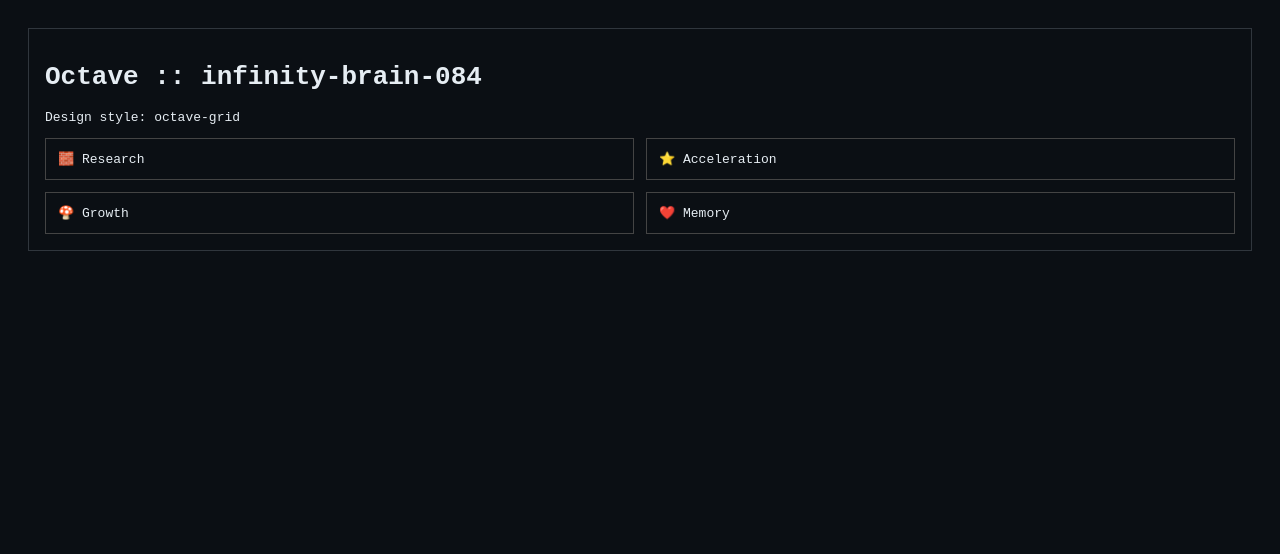
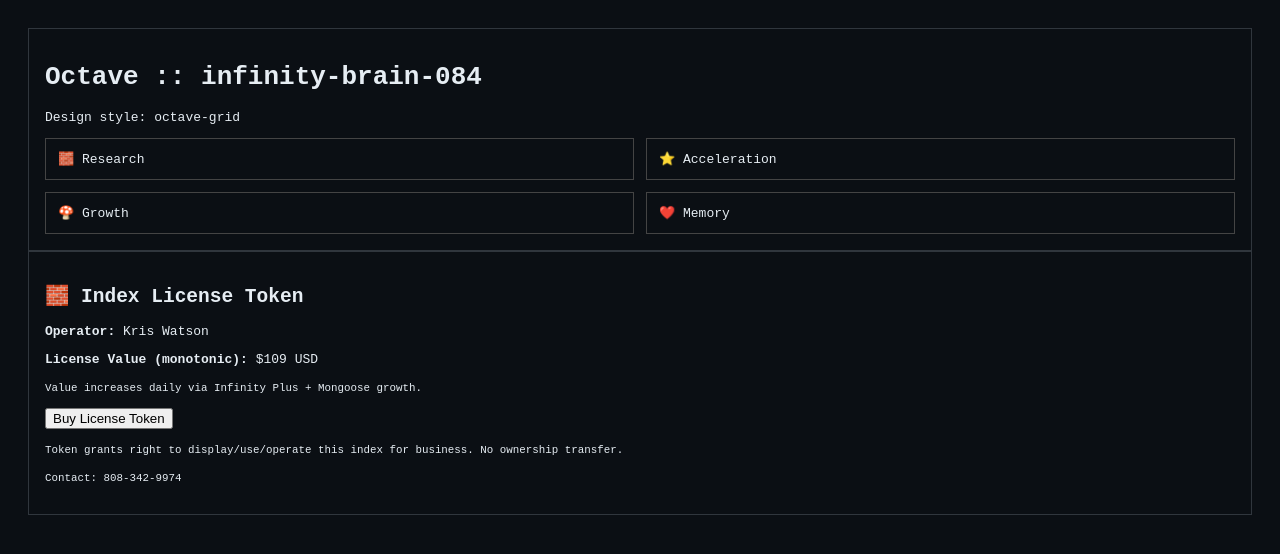
Before and after one commit to pewpi-infinity/infinity-brain-084, a plain HTML site: page index.html in a window 1280 px wide. Drawn offline with Linux system fonts and the light colour scheme.

Commit message:
🧱 c13b0⁴ sweep + index growth → 109

```diff
--- a/index.html
+++ b/index.html
@@ -23,3 +23,17 @@ body{font-family:monospace;background:#0b0f14;color:#e6edf3;padding:20px}
 </div>
 </body>
 </html>
+
+<!-- INDEX_VALUE_START -->
+<div class="box">
+<h2>🧱 Index License Token</h2>
+<p><strong>Operator:</strong> Kris Watson</p>
+<p><strong>License Value (monotonic):</strong> $109 USD</p>
+<p><small>Value increases daily via Infinity Plus + Mongoose growth.</small></p>
+<form action="https://www.paypal.com/paypalme/marvaseater@gmail.com/109" method="get" target="_blank">
+  <button type="submit">Buy License Token</button>
+</form>
+<p><small>Token grants right to display/use/operate this index for business. No ownership transfer.</small></p>
+<p><small>Contact: 808-342-9974</small></p>
+</div>
+<!-- INDEX_VALUE_END -->
```
Also changed, not shown: index_value.json (added, +10 -0 lines), 2 other files.
